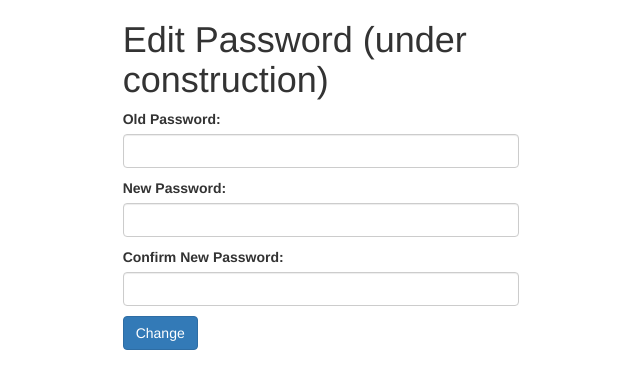
After one commit to zajacpiotr/Login-system-OOP, a PHP site: page /edit.php in a window 1280 px wide. The commit adds this page. Shown: the top 389 px of the page, without its empty margins (319-959 px from the left). Run offline with PHP 8.4, Linux system fonts and the light colour scheme; the visitor is signed in with stand-in values (Sample User, id 1).

Commit message:
Added edit.php

```diff
--- /dev/null
+++ b/edit.php
@@ -0,0 +1,36 @@
+<?php
+session_start();
+if(!isset($_SESSION['username']) || empty($_SESSION['username'])){
+  header("location: index.php");
+  exit;
+}
+$pageTitle = "Edit Password";
+include_once("layout_header.php");
+?>
+    <div class="col-sm-4 col-sm-offset-4">
+        <form action="edit.php" method="post">
+            <div class="form-group">
+                <h1>Edit Password (under construction)</h1>
+                <p>
+                    <label for="inputOldPassword">Old Password:</label>
+                    <input type="password" name="passwordOld" class="form-control" id="inputOldPassword">
+                    <span class="error"></span>
+                </p>
+                <p>
+                    <label for="inputPassword">New Password:</label>
+                    <input type="password" name="password" class="form-control" id="inputPassword">
+                    <span class="error"></span>
+                </p>
+                <p>
+                    <label for="inputPasswordConfirm">Confirm New Password:</label>
+                    <input type="password" name="passwordConfirm" class="form-control" id="inputPasswordConfirm">
+                    <span class="error"></span>
+                </p>
+                <input type="submit" value="Change" class="btn btn-primary">
+
+                <p class="error">
+                </p>
+
+            </div>
+        </form>
+    </div>
--- a/index.php
+++ b/index.php
@@ -34,7 +34,7 @@ if($_SERVER["REQUEST_METHOD"] == "POST"){
     <div class="col-sm-4 col-sm-offset-4">
         <form action="index.php" method="post">
             <div class="form-group">
-                <h1>Login (under construction) </h1>
+                <h1>Login</h1>
                 <p>Please fill the form to access.</p>
                 <p>
                     <label for="inputUsername">Username:</label>
--- a/logout.php
+++ b/logout.php
@@ -1,5 +1,6 @@
 <?php
 session_start();
+$_SESSION = array();
 session_destroy();
 header("location: index.php");
 exit;
--- a/welcome.php
+++ b/welcome.php
@@ -13,7 +13,10 @@ include_once("layout_header.php");
         </div>
     </div>
     <div class="row">
-        <div class="col-xs-2 col-xs-offset-10">
+        <div class="col-xs-2 col-xs-offset-1">
+            <p><a href="edit.php" class="btn btn-primary">Edit password</a></p>
+        </div>
+        <div class="col-xs-2 col-xs-offset-7">
             <p><a href="logout.php" class="btn btn-danger">Sign Out</a></p>
         </div>
     </div>
```
